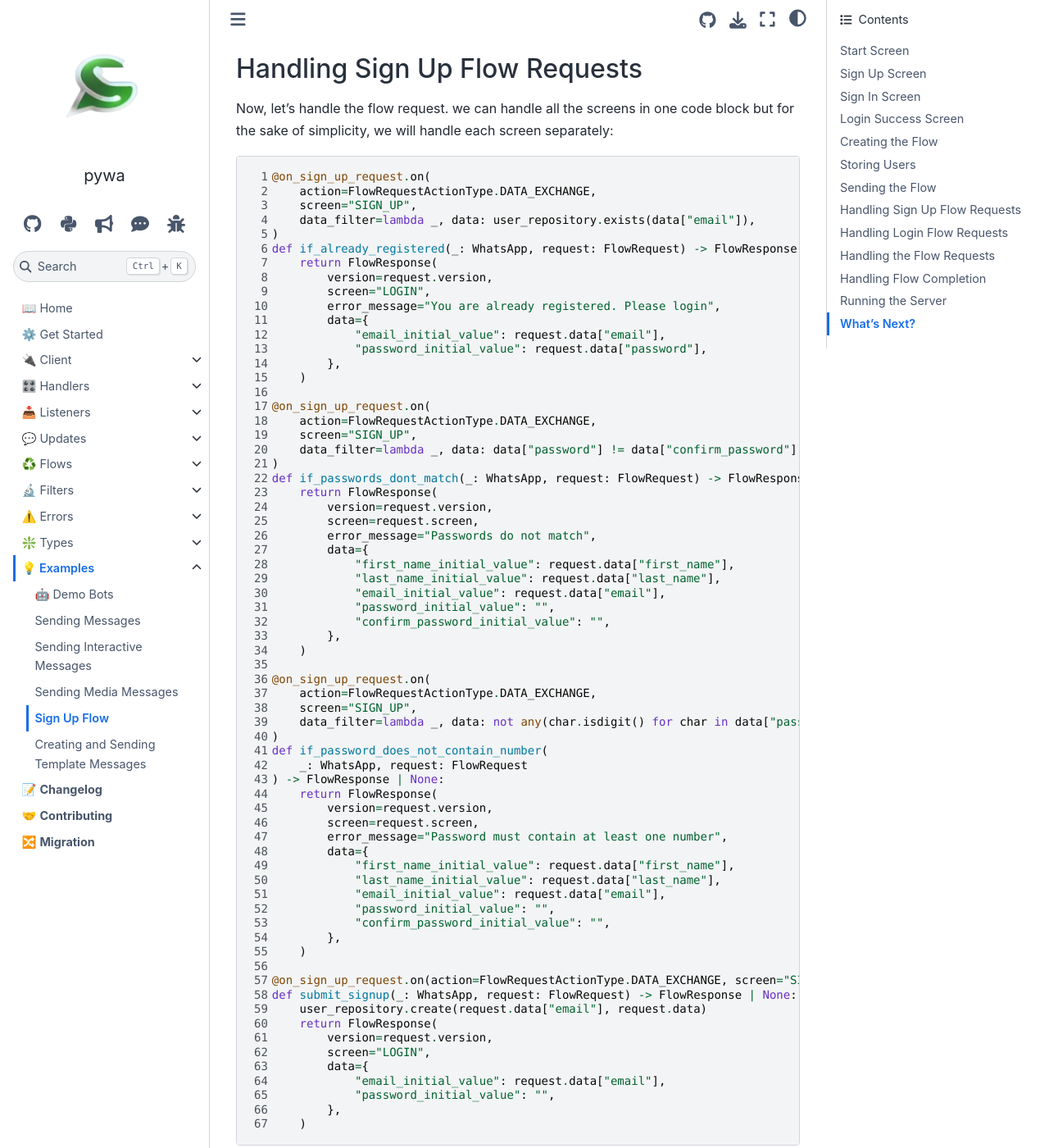
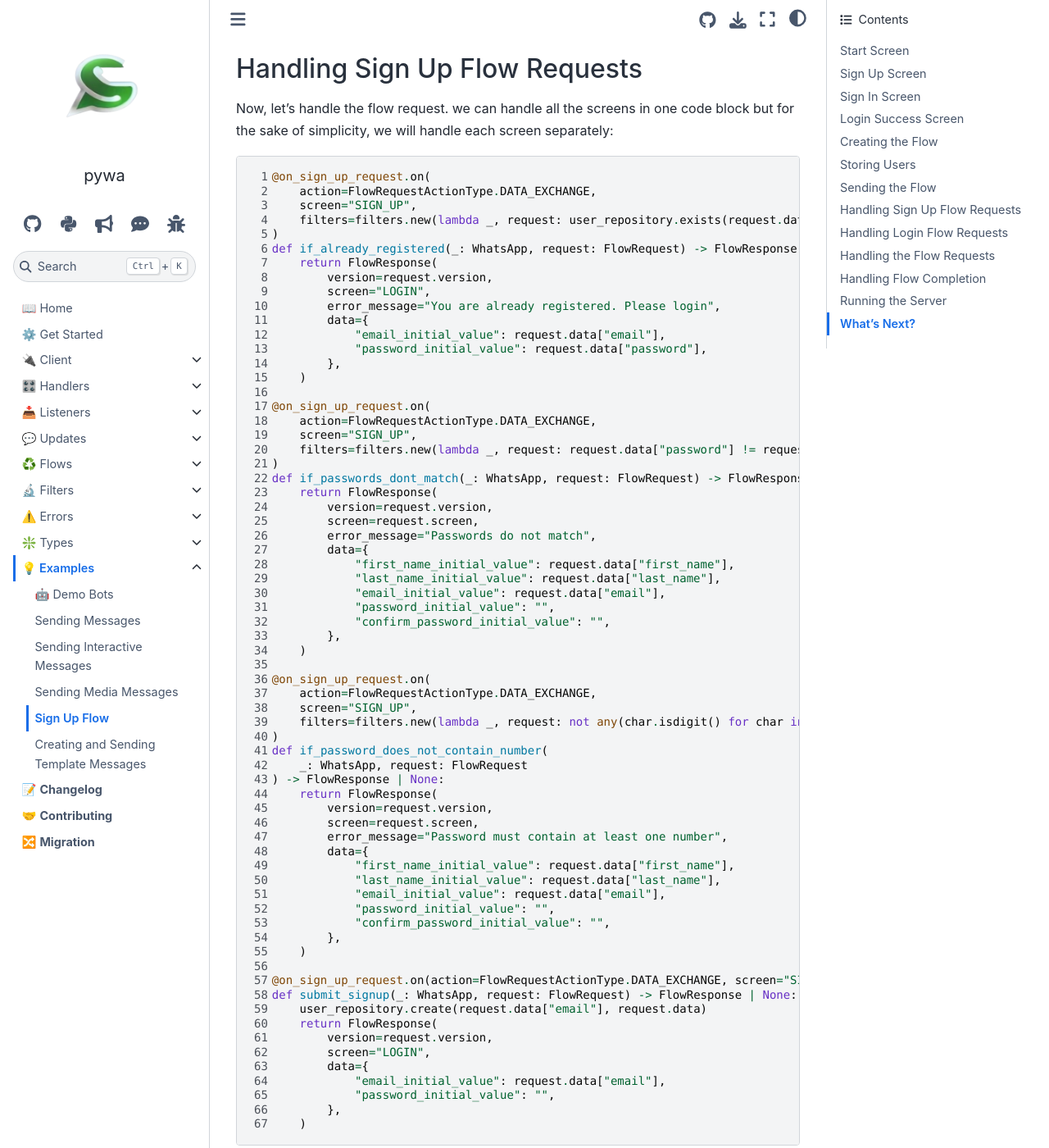
Before and after one commit to david-lev/pywa, a Sphinx documentation site: the page built from docs/source/content/examples/sign_up_flow.rst, in a window 1280 px wide and 1400 px high, scrolled down 15051 px. Shown: the whole window at 82% size. Built offline with Sphinx 7.4.7 and the Sphinx Book theme 1.1.4, drawn with Linux system fonts in a browser that asks for light colours; the version number is read from the project's files by our own code; some of the changed text lies outside the part shown.

Commit message:
[docs] update flow handler examples to use filters rather than data_filter

```diff
--- a/docs/source/content/examples/sign_up_flow.rst
+++ b/docs/source/content/examples/sign_up_flow.rst
@@ -1244,7 +1244,7 @@ Now, let's handle the flow request. we can handle all the screens in one code bl
     @on_sign_up_request.on(
         action=FlowRequestActionType.DATA_EXCHANGE,
         screen="SIGN_UP",
-        data_filter=lambda _, data: user_repository.exists(data["email"]),
+        filters=filters.new(lambda _, request: user_repository.exists(request.data["email"])),
     )
     def if_already_registered(_: WhatsApp, request: FlowRequest) -> FlowResponse | None:
         return FlowResponse(
@@ -1260,7 +1260,7 @@ Now, let's handle the flow request. we can handle all the screens in one code bl
     @on_sign_up_request.on(
         action=FlowRequestActionType.DATA_EXCHANGE,
         screen="SIGN_UP",
-        data_filter=lambda _, data: data["password"] != data["confirm_password"],
+        filters=filters.new(lambda _, request: request.data["password"] != request.data["confirm_password"]),
     )
     def if_passwords_dont_match(_: WhatsApp, request: FlowRequest) -> FlowResponse | None:
         return FlowResponse(
@@ -1279,7 +1279,7 @@ Now, let's handle the flow request. we can handle all the screens in one code bl
     @on_sign_up_request.on(
         action=FlowRequestActionType.DATA_EXCHANGE,
         screen="SIGN_UP",
-        data_filter=lambda _, data: not any(char.isdigit() for char in data["password"]),
+        filters=filters.new(lambda _, request: not any(char.isdigit() for char in request.data["password"])),
     )
     def if_password_does_not_contain_number(
         _: WhatsApp, request: FlowRequest
@@ -1360,7 +1360,7 @@ Now, let's handle the ``LOGIN`` screen:
     @on_sign_up_request.on(
         action=FlowRequestActionType.DATA_EXCHANGE,
         screen="LOGIN",
-        data_filter=lambda _, data: not user_repository.exists(data["email"]),
+        filters=filters.new(lambda _, request: not user_repository.exists(request.data["email"])),
     )
     def if_not_registered(_: WhatsApp, request: FlowRequest) -> FlowResponse | None:
         return FlowResponse(
@@ -1379,7 +1379,8 @@ Now, let's handle the ``LOGIN`` screen:
     @on_sign_up_request.on(
         action=FlowRequestActionType.DATA_EXCHANGE,
         screen="LOGIN",
-        data_filter=lambda _, data: not user_repository.is_password_valid(data["email"], data["password"]),
+        filters=filters.new(
+            lambda _, request: not user_repository.is_password_valid(request.data["email"], request.data["password"])),
     )
     def if_incorrect_password(_: WhatsApp, request: FlowRequest) -> FlowResponse | None:
         return FlowResponse(
```
